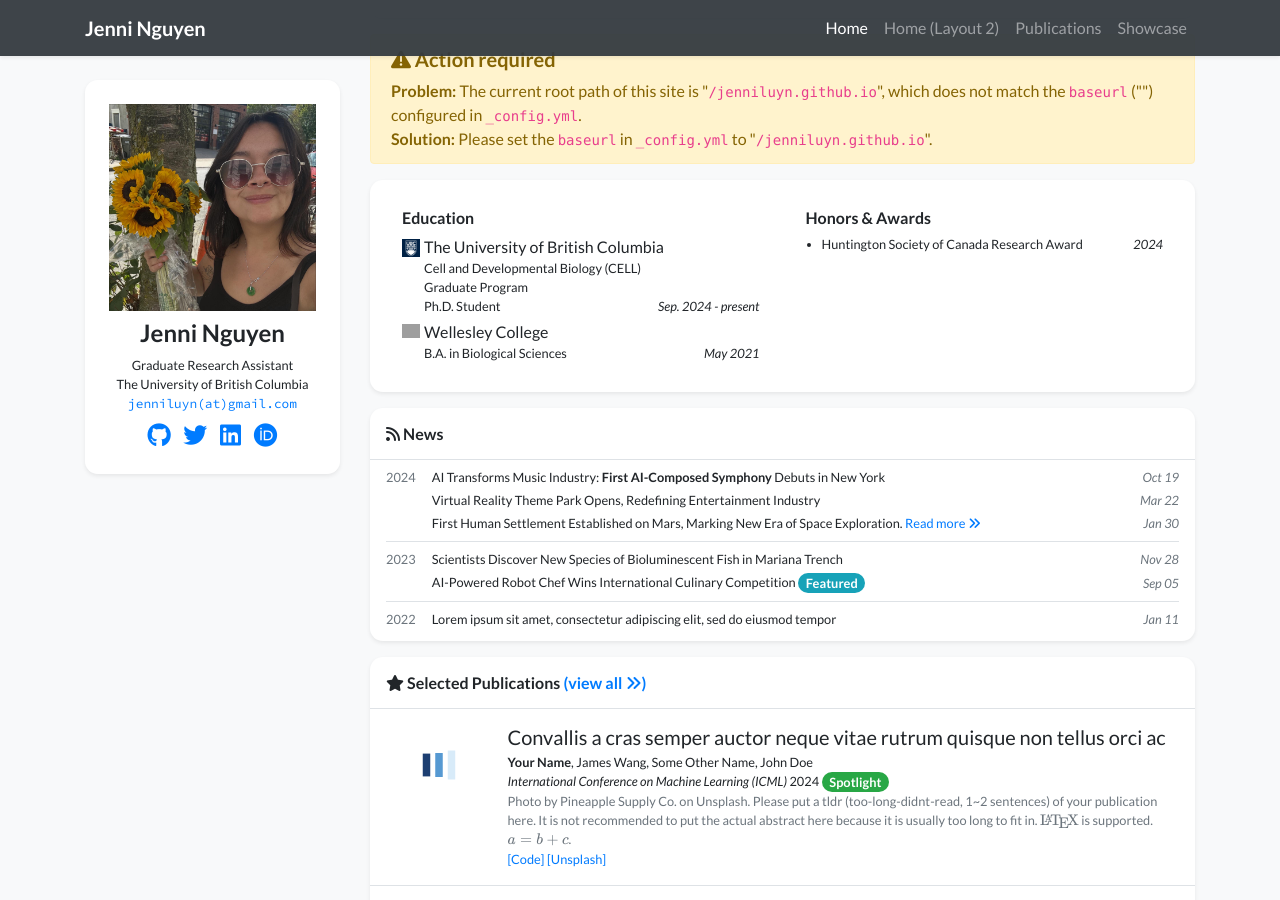
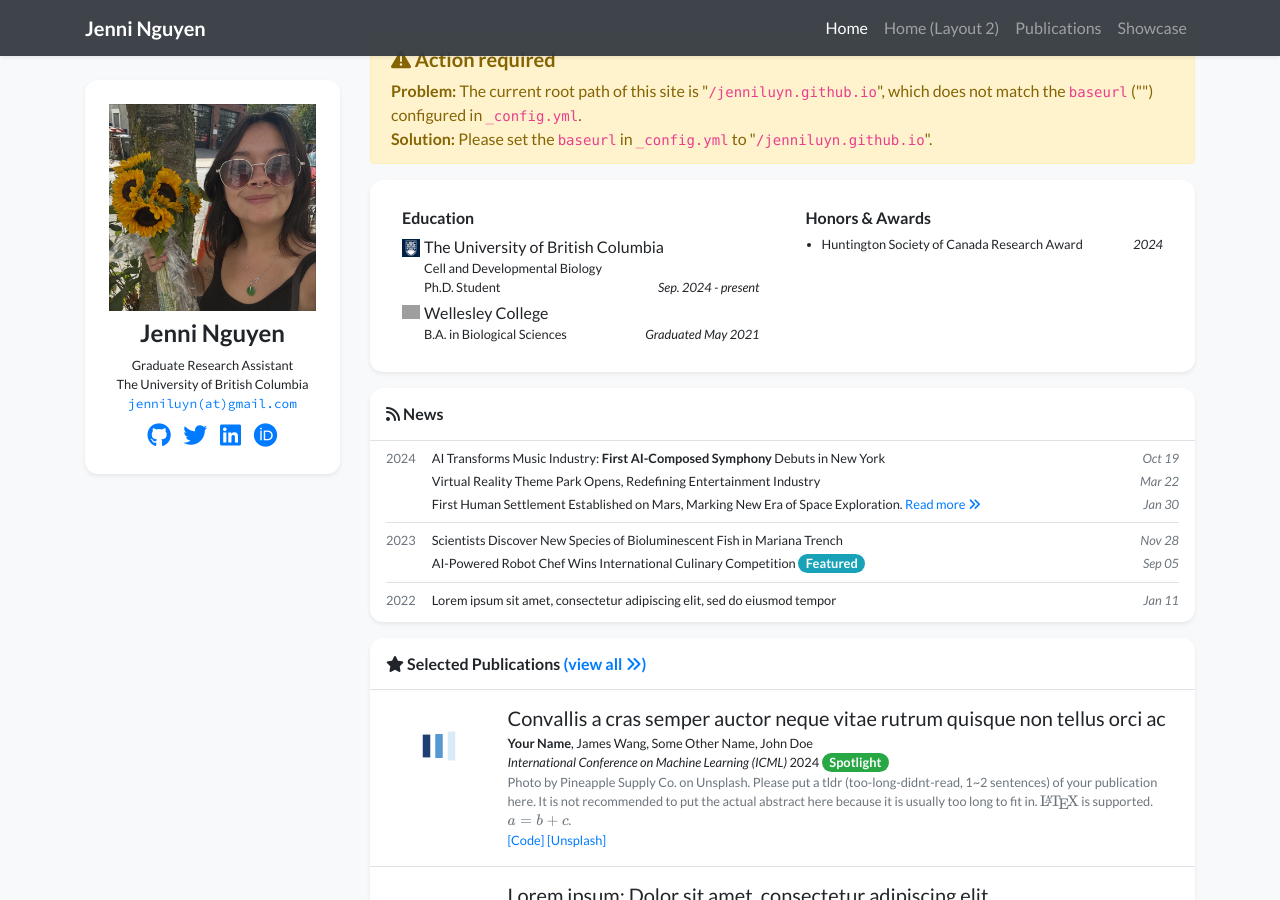
Before and after one commit to jenniluyn/jenniluyn.github.io, a Jekyll site: the page built from index.html, in a window 1280 px wide and 900 px high, scrolled down 352 px. Built offline with Jekyll 4.4.1, drawn with Linux system fonts in a browser that asks for light colours; nearby versions of some CDN libraries; a style sheet for code colours, icons or effects is not loaded; grey boxes are pictures that could not be loaded.

Commit message:
Update profile.yml

```diff
--- a/_data/profile.yml
+++ b/_data/profile.yml
@@ -39,13 +39,13 @@ education:
 - name: The University of British Columbia
   logo: /assets/images/badges/ubc-logo.png
   position: >-
-    Cell and Developmental Biology (CELL) Graduate Program <br/>
+    Cell and Developmental Biology <br/>
     Ph.D. Student
   date: Sep. 2024 - present
 - name: Wellesley College
   logo: /assets/images/badges/Wellesleylogo_2.png
   position: B.A. in Biological Sciences
-  date: May 2021
+  date: Graduated May 2021
 
 # experience:
 # - name: Peking University
```
